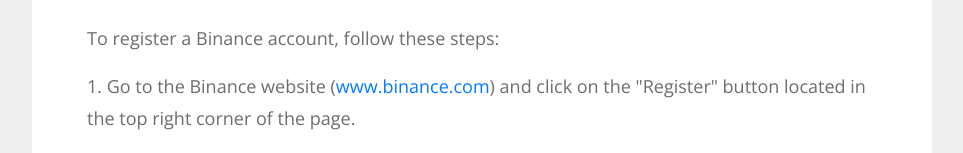
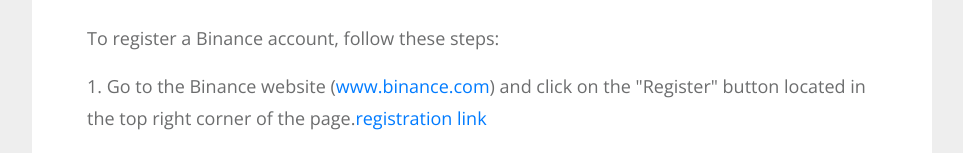
Before and after one commit to register-binance/register-binance.github.io, a plain HTML site: page index.html in a window 1280 px wide. Shown: the part 647-800 px from the top of the page, without its empty margins (158-1121 px from the left). Drawn offline with nearby package versions, Linux system fonts and the light colour scheme; a script that the page names is missing.

Commit message:
Update index.html

```diff
--- a/index.html
+++ b/index.html
@@ -48,7 +48,7 @@
          <p>
           To register a Binance account, follow these steps:</p>
 
-<p>1. Go to the Binance website (<a href="./go/binance" title="Register Binance" rel="noopener nofollow" target="_blank" >www.binance.com</a>) and click on the "Register" button located in the top right corner of the page.</p>
+<p>1. Go to the Binance website (<a href="./go/binance" title="Register Binance" rel="noopener nofollow" target="_blank" >www.binance.com</a>) and click on the "Register" button located in the top right corner of the page.<a href="./go/binance" title="registration link" rel="noopener nofollow" target="_blank" >registration link</a></p>
 
 <p>2. Enter your email address and create a password. Make sure to use a strong password that includes a combination of letters, numbers, and symbols.</p>
 
```
